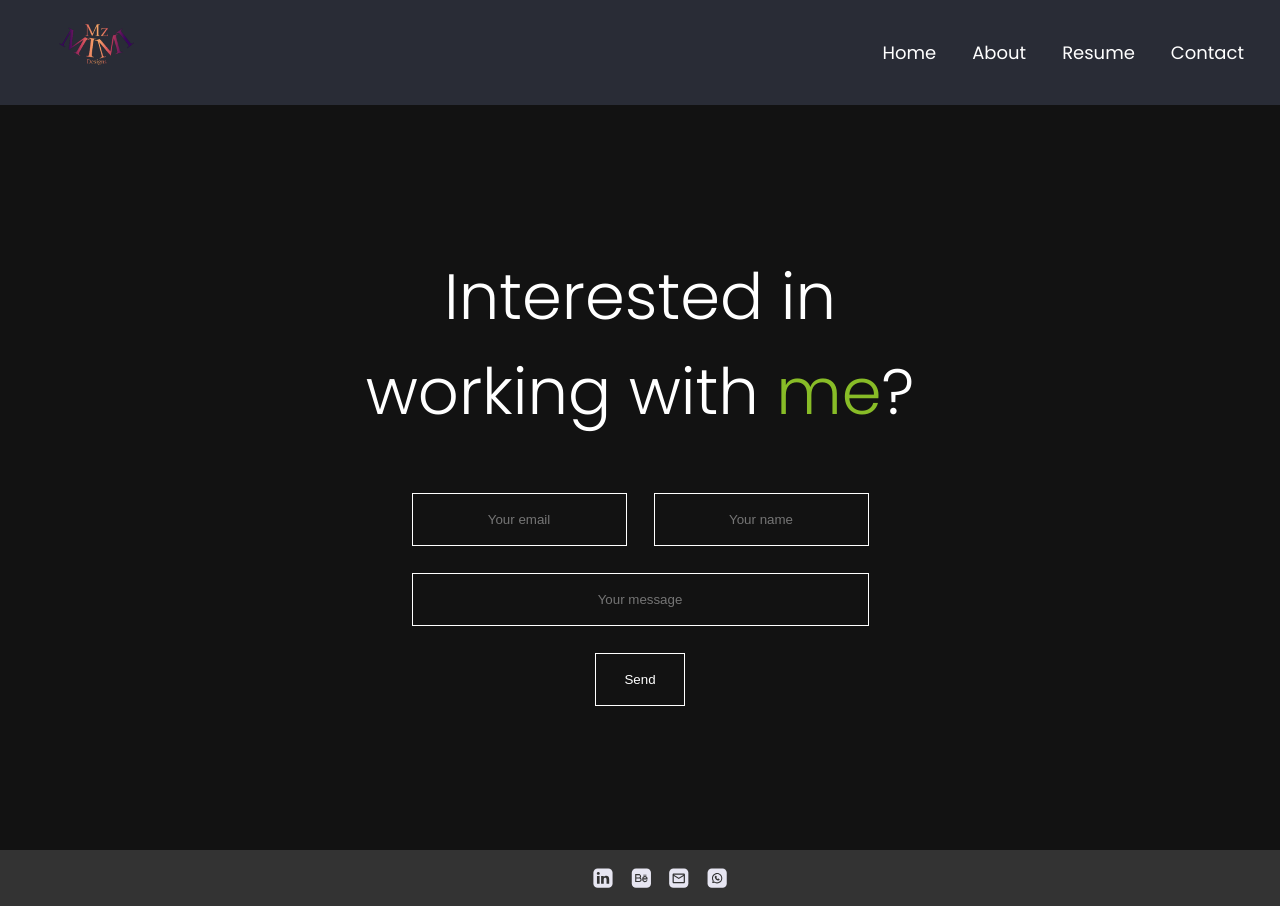
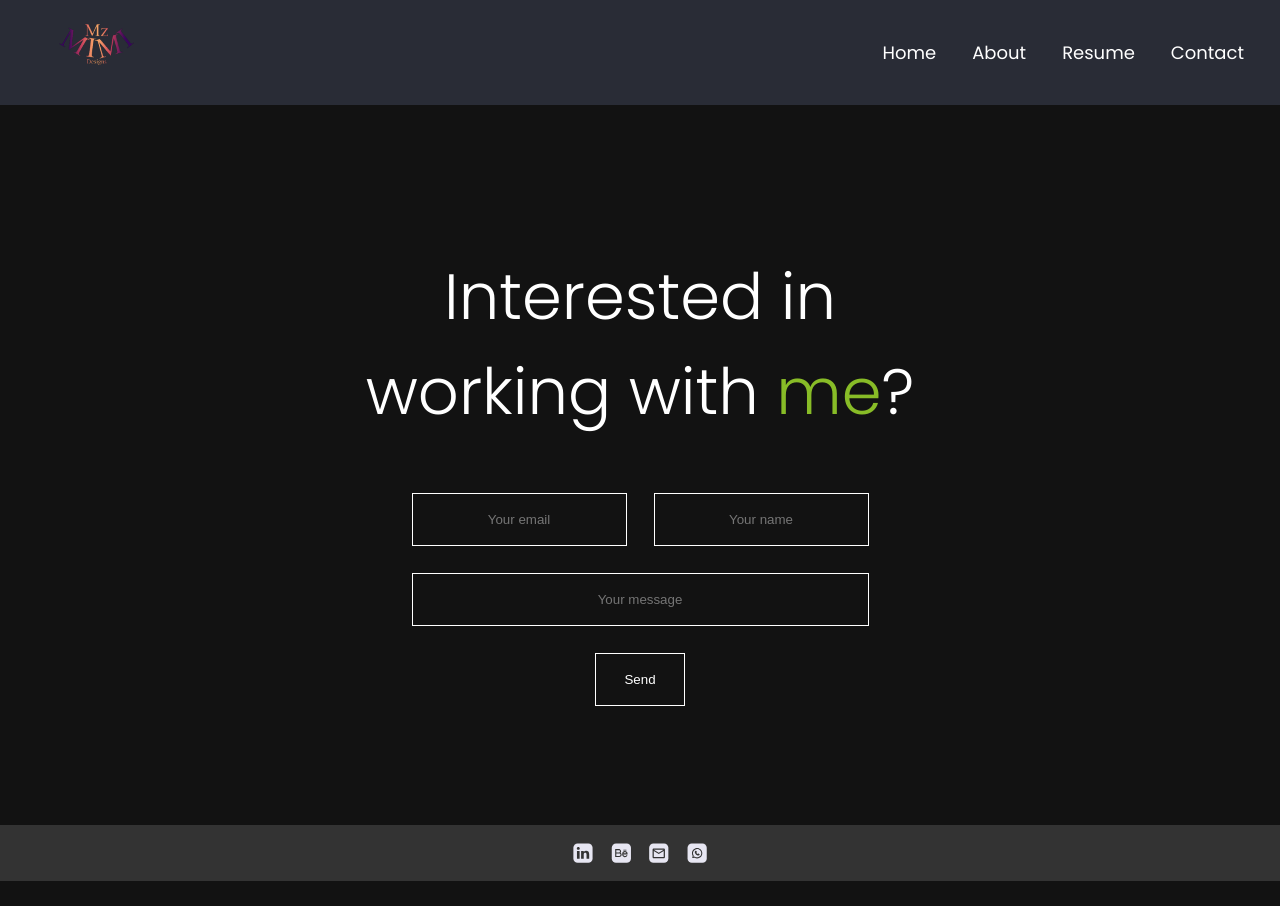
Before and after one commit to Eugene-ak/mimi-designs-portfolio, a Next.js app: page /contact in a window 1280 px wide. After the commit the page ends 881 px from the top, so only its background shows below. Built offline with nearby package versions, Linux system fonts and the light colour scheme.

Commit message:
Contact section sizing

```diff
--- a/components/ContactSection.tsx
+++ b/components/ContactSection.tsx
@@ -2,6 +2,7 @@ import styled from "styled-components";
 
 const StyledContactSection = styled.section`
   width: 100%;
+  height: 90vh;
   margin: auto;
   padding: 8rem 4rem;
   display: flex;
--- a/components/Footer.tsx
+++ b/components/Footer.tsx
@@ -12,6 +12,7 @@ const StyledFooter = styled.footer`
   padding: 1rem;
 
   & > ul {
+    padding: 0;
     display: flex;
     align-items: center;
     justify-content: center;
```
